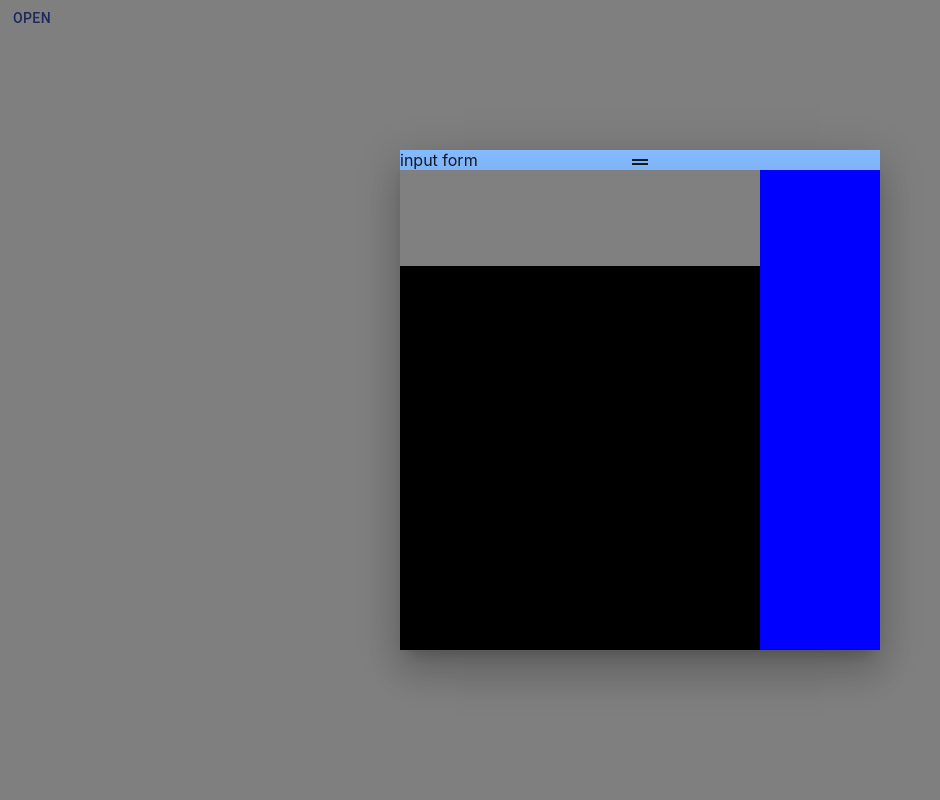
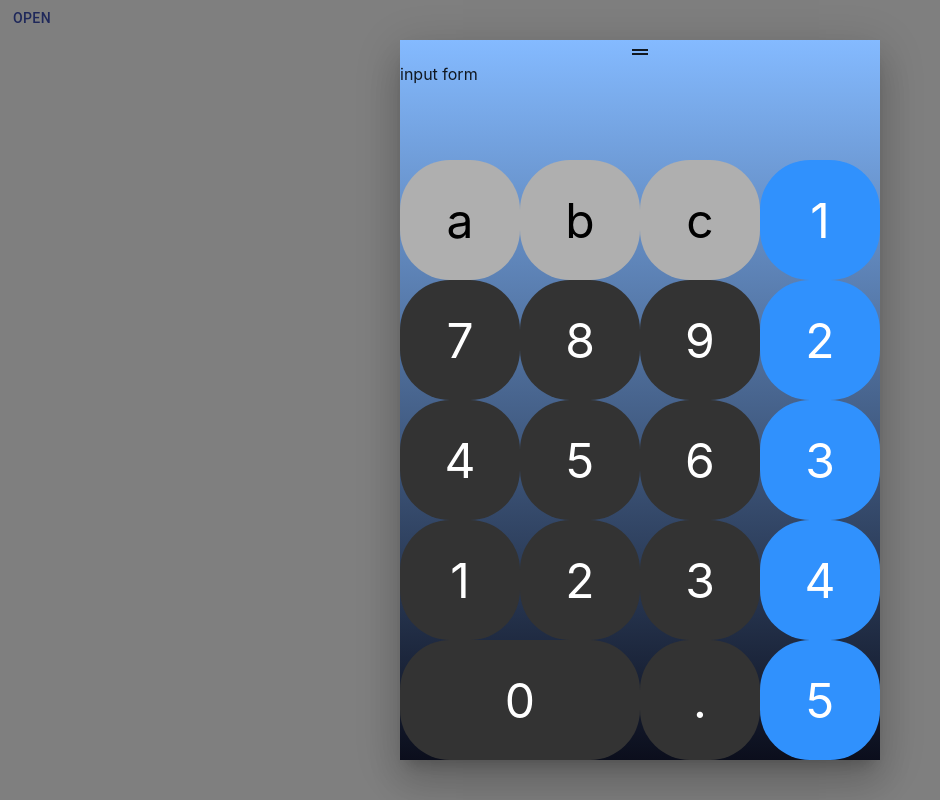
Before and after one commit to TimingJL/calculator_modal, a React (Create React App) app: page / in a window 1280 px wide. Both pictures are taken after a click on the button "OPEN". Shown: the whole page, without its empty margins (0-940 px from the left). Built offline with nearby package versions, Linux system fonts and the light colour scheme.

Commit message:
[feature] add grid buttons

```diff
--- /dev/null
+++ b/src/components/Calculator/CalculateOperators.js
@@ -0,0 +1,31 @@
+import React from "react";
+import { makeStyles } from "@material-ui/core/styles";
+import CircleButton from "./CircleButton";
+
+const useStyles = makeStyles(() => ({
+  root: {
+    gridArea: "calculateOperators",
+
+    display: "grid",
+    gridTemplateColumns: "repeat(1, 1fr)",
+    gridTemplateRows: "repeat(5, 1fr)",
+  },
+}));
+
+const CalculateOperators = () => {
+  const classes = useStyles();
+  return (
+    <div className={classes.root}>
+      {[1, 2, 3, 4, 5].map((item) => (
+        <CircleButton
+          key={item}
+          text={item}
+          background="#3091fd"
+          color="#fff"
+        />
+      ))}
+    </div>
+  );
+};
+
+export default CalculateOperators;
--- /dev/null
+++ b/src/components/Calculator/CircleButton.js
@@ -0,0 +1,40 @@
+import React from "react";
+import PropTypes from "prop-types";
+import { makeStyles } from "@material-ui/core/styles";
+
+const useStyles = makeStyles(() => ({
+  root: (props) => ({
+    color: props.color,
+    background: props.background,
+    height: "100%",
+    width: "100%",
+    borderRadius: 50,
+    display: "flex",
+    alignItems: "center",
+    justifyContent: "center",
+    cursor: "pointer",
+    fontSize: 48,
+    "&:hover": {
+      opacity: 0.8,
+    },
+  }),
+}));
+
+const CircleButton = ({ text, color, background }) => {
+  const classes = useStyles({ color, background });
+  return <div className={classes.root}>{text}</div>;
+};
+
+CircleButton.propTypes = {
+  text: PropTypes.oneOfType([PropTypes.string, PropTypes.number]),
+  color: PropTypes.string,
+  background: PropTypes.string,
+};
+
+CircleButton.defaultProps = {
+  text: "",
+  color: "",
+  background: "",
+};
+
+export default CircleButton;
--- /dev/null
+++ b/src/components/Calculator/Numbers.js
@@ -0,0 +1,57 @@
+import React from "react";
+import { makeStyles } from "@material-ui/core/styles";
+import CircleButton from "./CircleButton";
+
+const useStyles = makeStyles(() => ({
+  root: {
+    gridArea: "numbers",
+
+    display: "grid",
+    gridTemplateColumns: "repeat(3, 1fr)",
+    gridTemplateRows: "repeat(4, 1fr)",
+    gridTemplateAreas: `
+      "integer integer integer"
+      "integer integer integer"
+      "integer integer integer"
+      "zero zero decimalPoint"
+    `,
+  },
+  integer: {
+    gridArea: "integer",
+    display: "grid",
+    gridTemplateColumns: "repeat(3, 1fr)",
+    gridTemplateRows: "repeat(3, 1fr)",
+  },
+  zero: {
+    gridArea: "zero",
+  },
+  decimalPoint: {
+    gridArea: "decimalPoint",
+  },
+}));
+
+const Numbers = () => {
+  const classes = useStyles();
+  return (
+    <div className={classes.root}>
+      <div className={classes.integer}>
+        {[7, 8, 9, 4, 5, 6, 1, 2, 3].map((item) => (
+          <CircleButton
+            key={item}
+            text={item}
+            background="#333333"
+            color="#fff"
+          />
+        ))}
+      </div>
+      <div className={classes.zero}>
+        <CircleButton text={0} background="#333333" color="#fff" />
+      </div>
+      <div className={classes.decimalPoint}>
+        <CircleButton text="." background="#333333" color="#fff" />
+      </div>
+    </div>
+  );
+};
+
+export default Numbers;
--- /dev/null
+++ b/src/components/Calculator/OtherOperator.js
@@ -0,0 +1,31 @@
+import React from "react";
+import { makeStyles } from "@material-ui/core/styles";
+import CircleButton from "./CircleButton";
+
+const useStyles = makeStyles(() => ({
+  root: {
+    gridArea: "other",
+
+    display: "grid",
+    gridTemplateColumns: "repeat(3, 1fr)",
+    gridTemplateRows: "repeat(1, 1fr)",
+  },
+}));
+
+const OtherOperator = () => {
+  const classes = useStyles();
+  return (
+    <div className={classes.root}>
+      {["a", "b", "c"].map((item) => (
+        <CircleButton
+          key={item}
+          text={item}
+          background="#afafaf"
+          color="black"
+        />
+      ))}
+    </div>
+  );
+};
+
+export default OtherOperator;
--- a/src/components/Calculator/index.js
+++ b/src/components/Calculator/index.js
@@ -1,17 +1,23 @@
 import React from "react";
 import { makeStyles } from "@material-ui/core/styles";
 import useMediaQuery from "@material-ui/core/useMediaQuery";
+import Numbers from "./Numbers";
+import CalculateOperators from "./CalculateOperators";
+import OtherOperator from "./OtherOperator";
 
 const useStyles = makeStyles(() => ({
   root: (props) => ({
     width: props.fullWidth ? "100%" : props.width,
-    height: props.fullWidth ? "100%" : 500,
+    height: props.fullWidth ? "100%" : "auto",
+    overflowY: "auto",
     backgroundImage: "linear-gradient(#84baff, #0b0e1c)",
     display: "flex",
     flexDirection: "column",
   }),
-  buttonsContainer: {
+  buttonsContainer: (props) => ({
     flex: "1 1 auto",
+    width: props.fullWidth ? "100vw" : props.width,
+    height: props.fullWidth ? "125vw" : props.width * 1.25,
 
     display: "grid",
     gridTemplateColumns: "repeat(4, 1fr)",
@@ -23,19 +29,17 @@ const useStyles = makeStyles(() => ({
       "numbers numbers numbers calculateOperators"
       "numbers numbers numbers calculateOperators"
     `,
-  },
+  }),
   otherOperator: {
     gridArea: "other",
-    background: "grey",
   },
   calculateOperators: {
     gridArea: "calculateOperators",
-    background: "blue",
   },
-  numbers: {
-    gridArea: "numbers",
-    background: "black",
-  },
+  inputForm: (props) => ({
+    minHeight: 96,
+    marginTop: props.fullWidth ? 0 : 24,
+  }),
 }));
 
 const Calculator = ({ fullWidth }) => {
@@ -43,11 +47,11 @@ const Calculator = ({ fullWidth }) => {
   const classes = useStyles({ fullWidth, width: matches ? 480 : 360 });
   return (
     <div className={classes.root}>
-      <div>input form</div>
+      <div className={classes.inputForm}>input form</div>
       <div className={classes.buttonsContainer}>
-        <div className={classes.otherOperator} />
-        <div className={classes.numbers} />
-        <div className={classes.calculateOperators} />
+        <OtherOperator />
+        <Numbers />
+        <CalculateOperators />
       </div>
     </div>
   );
```
